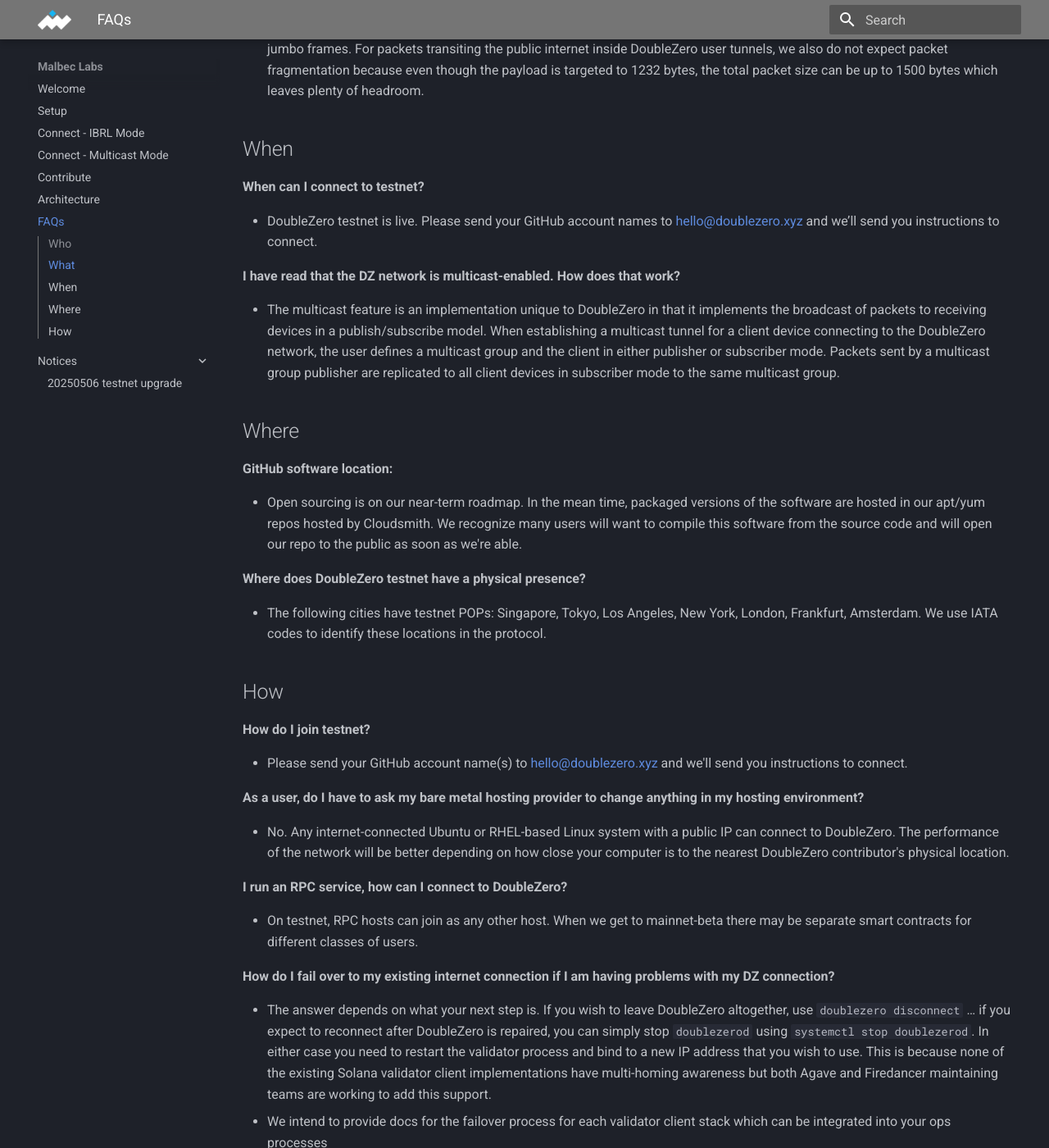
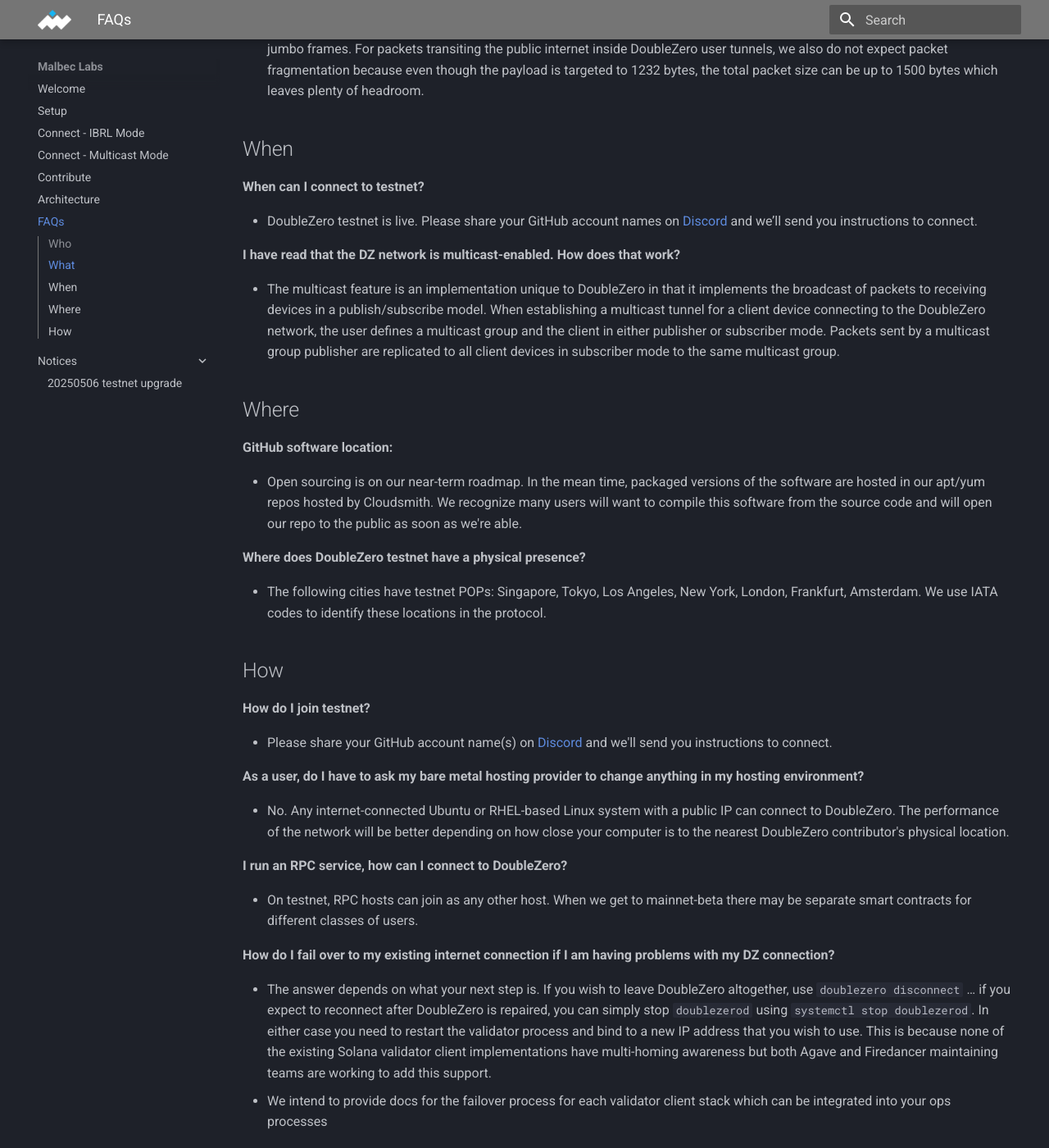
Before and after one commit to malbeclabs/docs, an MkDocs documentation site: the page built from docs/faqs.md, in a window 1280 px wide and 1400 px high, scrolled down 1743 px. Shown: the whole window at 82% size. Built offline with MkDocs 1.6.1 and Material for MkDocs 9.7.7, drawn with Linux system fonts in a browser that asks for light colours; some of the changed text lies outside the part shown.

Commit message:
direct enquiries to discrd

```diff
--- a/docs/faqs.md
+++ b/docs/faqs.md
@@ -4,7 +4,7 @@
 
 **Who do I contact to join DoubleZero testnet?**
 
-- [hello@doublezero.xyz](mailto:hello@doublezero.xyz)
+- The [DoubleZero Tech](https://discord.com/channels/1341597747932958802/1344323790464880701) server on Discord
 
 **How do I get support after I join testnet?**
 
@@ -36,7 +36,7 @@
 
 **Can I connect to DoubleZero without running the DoubleZero software?**
 
-- No, not yet.  If there are use cases in mind where you’d like to connect to DoubleZero without the DoubleZero software package please reach out to [hello@doublezero.xyz](mailto:hello@doublezero.xyz).  It is possible that alternative DoubleZero clients will be built.
+- No, not yet.  If there are use cases in mind where you’d like to connect to DoubleZero without the DoubleZero software package please reach out to [Discord](https://discord.com/channels/1341597747932958802/1344323790464880701).  It is possible that alternative DoubleZero clients will be built.
 
 **Is anybody already running a Solana mainnet-beta validator on the DoubleZero testnet?**
 
@@ -58,7 +58,7 @@
 
 **When can I connect to testnet?**
 
-- DoubleZero testnet is live.  Please send your GitHub account names to [hello@doublezero.xyz](mailto:hello@doublezero.xyz) and we’ll send you instructions to connect.
+- DoubleZero testnet is live.  Please share your GitHub account names on [Discord](https://discord.com/channels/1341597747932958802/1344323790464880701) and we’ll send you instructions to connect.
 
 **I have read that the DZ network is multicast-enabled.  How does that work?**
 
@@ -79,7 +79,7 @@
 
 **How do I join testnet?**
 
-- Please send your GitHub account name(s) to [hello@doublezero.xyz](mailto:hello@doublezero.xyz) and we'll send you instructions to connect.
+- Please share your GitHub account name(s) on [Discord](https://discord.com/channels/1341597747932958802/1344323790464880701) and we'll send you instructions to connect.
 
 **As a user, do I have to ask my bare metal hosting provider to change anything in my hosting environment?**
 
```
Also changed, not shown: docs/setup.md (+2 -2 lines).
